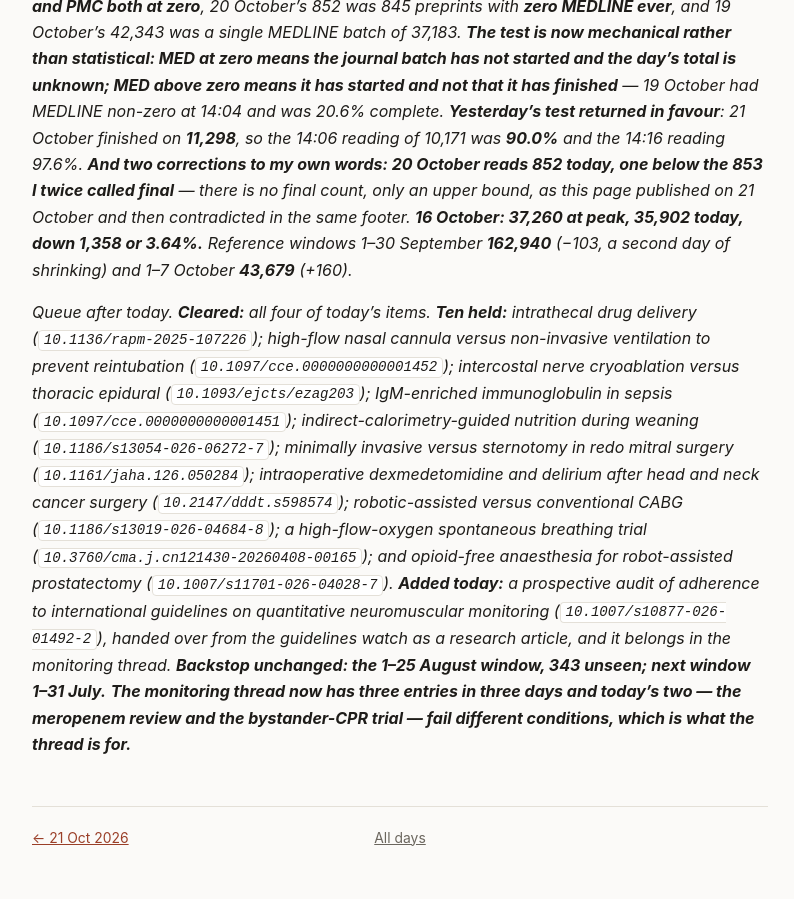
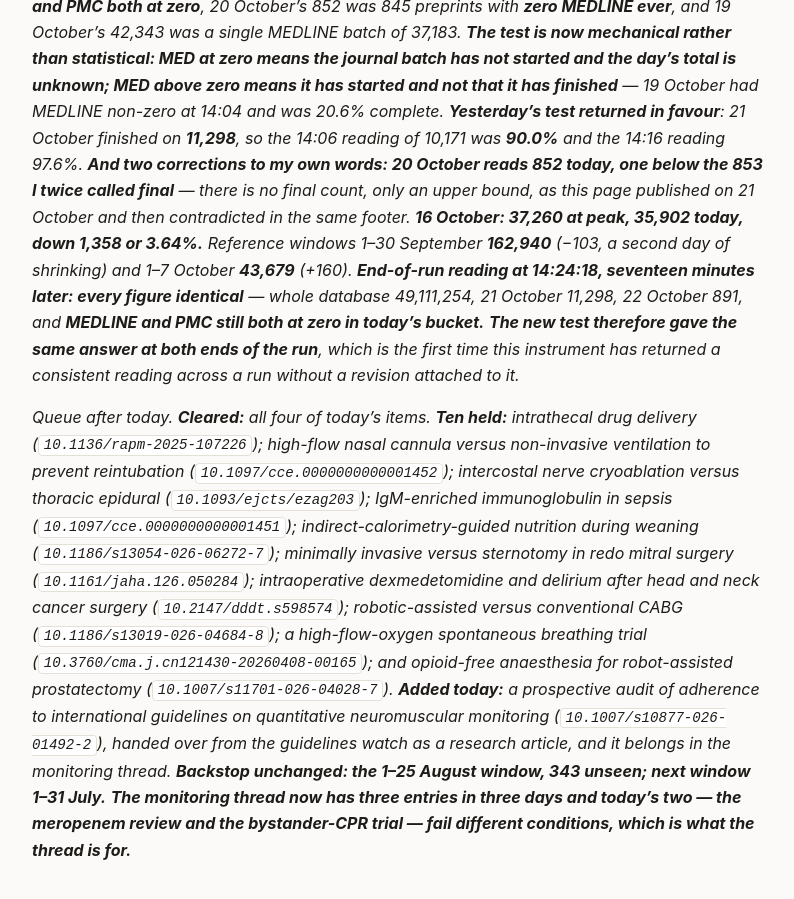
Before and after one commit to nicusilviuu/medical-literature, a Jekyll site: the page built from _briefs/2026-10-22.md, in a window 1280 px wide and 900 px high, scrolled down 9350 px. Shown: the whole window, without its empty margins (240-1034 px from the left). Built offline with Jekyll 4.4.1, drawn with Linux system fonts in a browser that asks for light colours.

Commit message:
Amend 2026-10-22: the end-of-run read is identical and the source test holds at both ends
Whole database, both index buckets and the MEDLINE and PMC counts for today are
unchanged seventeen minutes on, so the journal batch had still not landed. First
time this instrument has returned a consistent reading across a run without a
revision attached.

Co-Authored-By: Claude Opus 5 <noreply@anthropic.com>
Claude-Session: https://claude.ai/code/session_01T5ivnnDnrzDTzAtfHdiCMS

```diff
--- a/_briefs/2026-10-22.md
+++ b/_briefs/2026-10-22.md
@@ -345,7 +345,11 @@ corrections to my own words: 20 October reads 852 today, one below the 853 I twi
 there is no final count, only an upper bound, as this page published on 21 October and then contradicted in
 the same footer. <strong>16 October: 37,260 at peak, 35,902 today, down 1,358 or 3.64%.</strong> Reference
 windows 1–30 September <strong>162,940</strong> (−103, a second day of shrinking) and 1–7 October
-<strong>43,679</strong> (+160).</em>
+<strong>43,679</strong> (+160). <strong>End-of-run reading at 14:24:18, seventeen minutes later: every figure
+identical</strong> — whole database 49,111,254, 21 October 11,298, 22 October 891, and <strong>MEDLINE and PMC
+still both at zero in today's bucket.</strong> <strong>The new test therefore gave the same answer at both ends
+of the run</strong>, which is the first time this instrument has returned a consistent reading across a run
+without a revision attached to it.</em>
 
 <em>Queue after today. <strong>Cleared:</strong> all four of today's items. <strong>Ten held:</strong>
 intrathecal drug delivery (<code>10.1136/rapm-2025-107226</code>); high-flow nasal cannula versus non-invasive
```
Also changed, not shown: claude/outstanding.md (+5 -0 lines).
